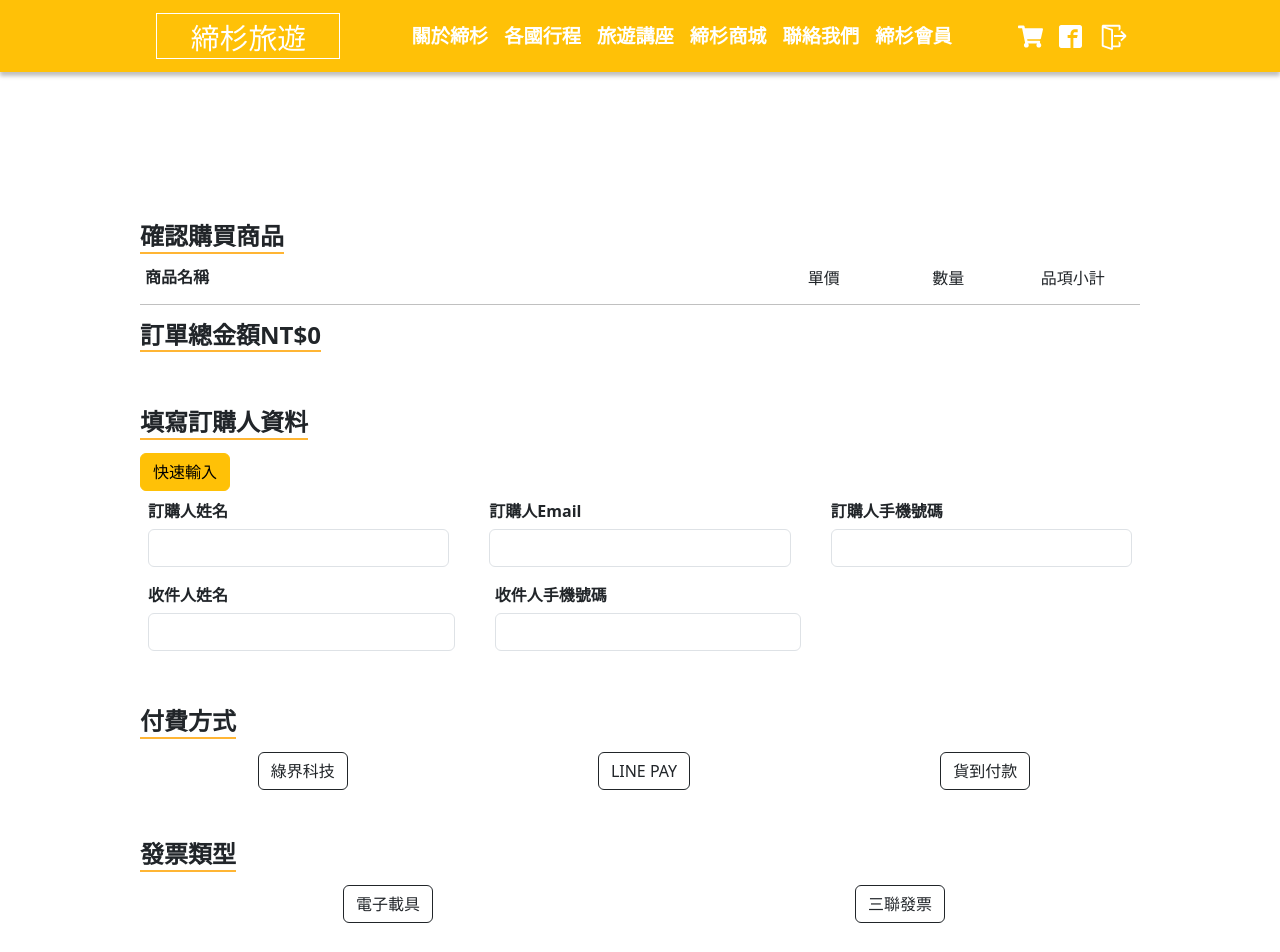
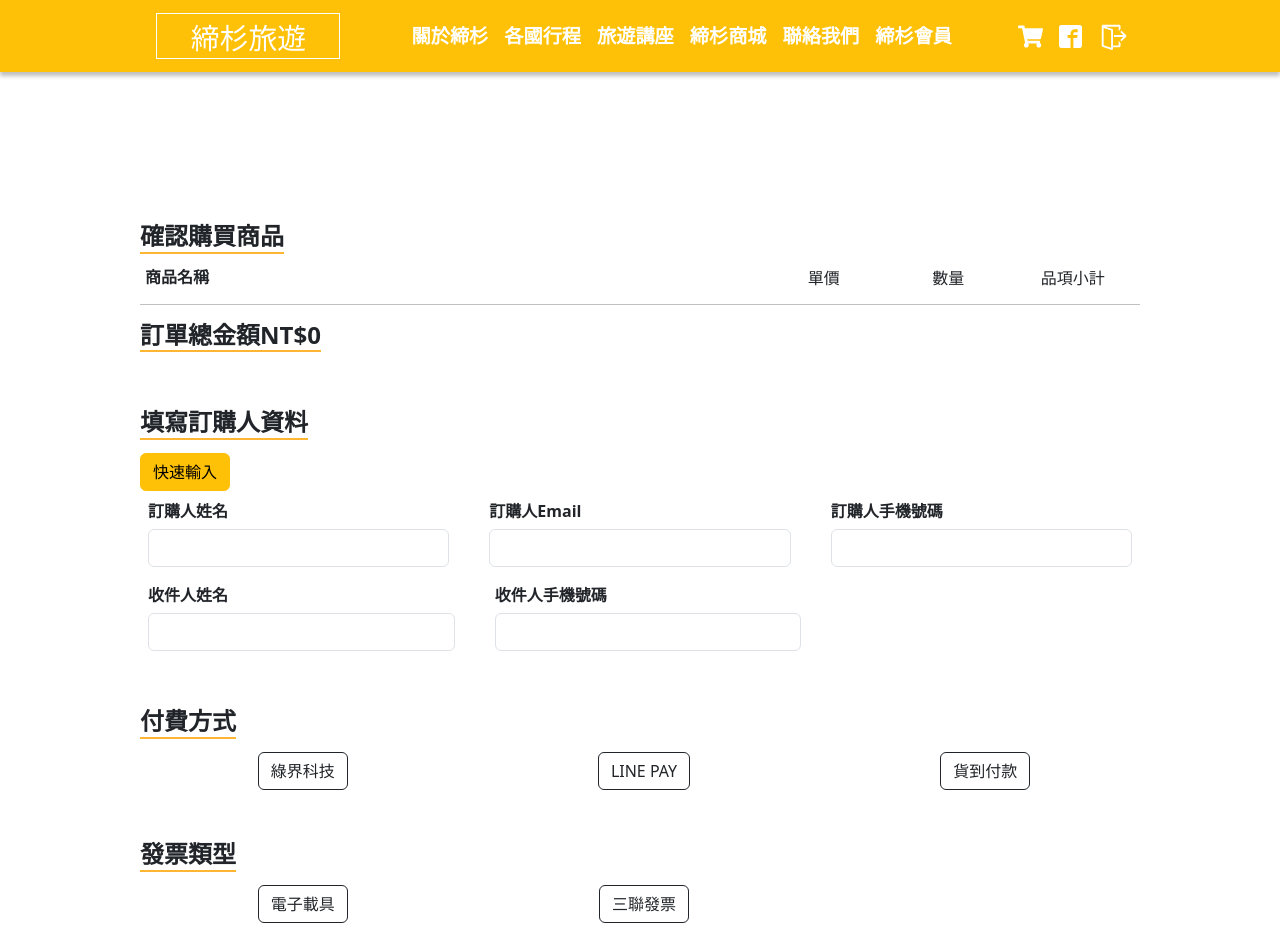
Before and after one commit to LauranceLi/Group3-React, a Next.js app in the folder next/: page /cart/checkout in a window 1280 px wide. Shown: the top 952 px of the page. Built offline with nearby package versions, Linux system fonts and the light colour scheme.

Commit message:
調整樣式

```diff
--- a/next/components/form/form.js
+++ b/next/components/form/form.js
@@ -302,6 +302,7 @@ const MyFormComponent = () => {
                 </label>
               </div>
             </div>
+            <div className="col text-center"></div>
             {errors.invoiceType && (
               <p className="text-danger">{errors.invoiceType}</p>
             )}
```
